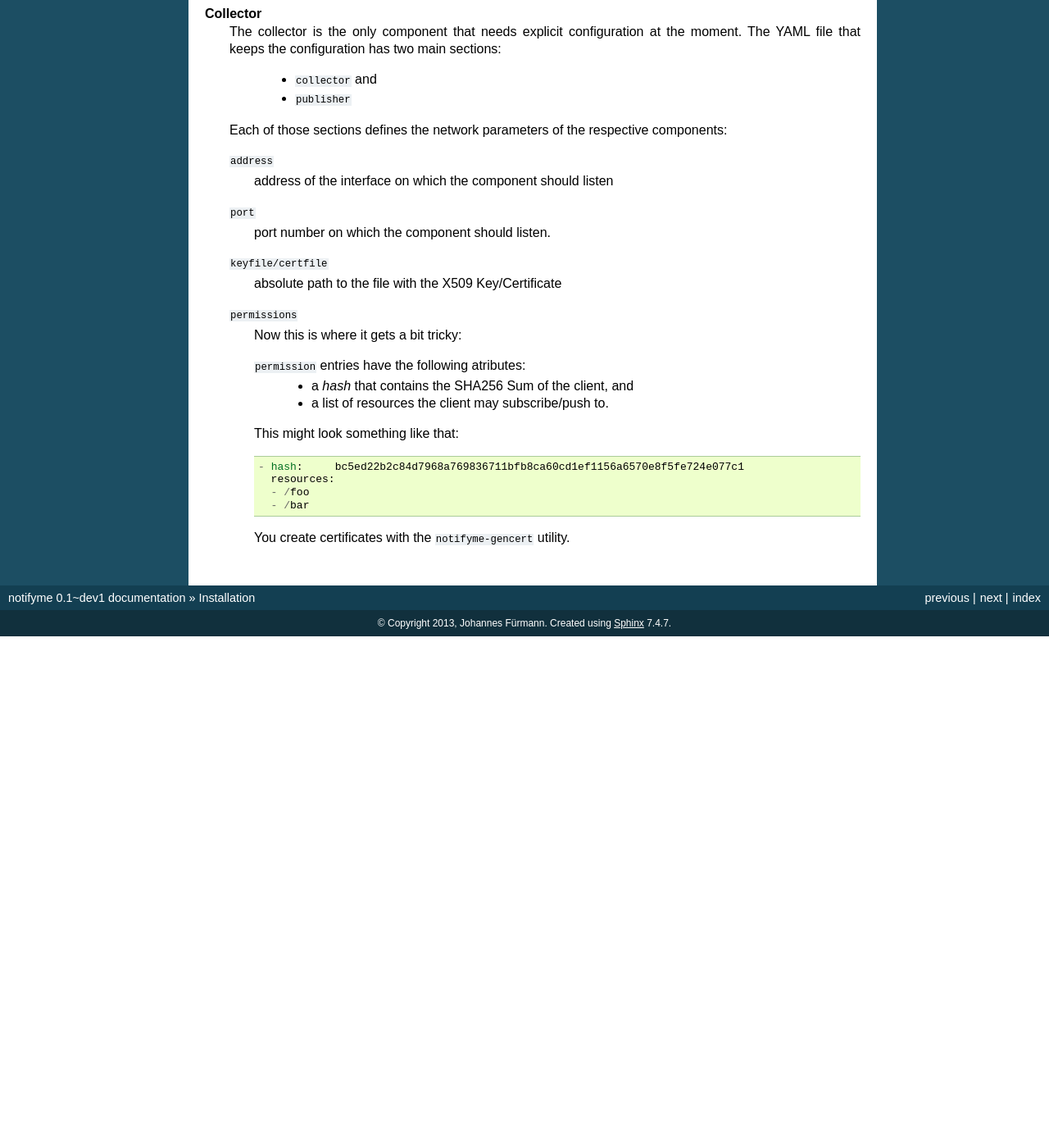
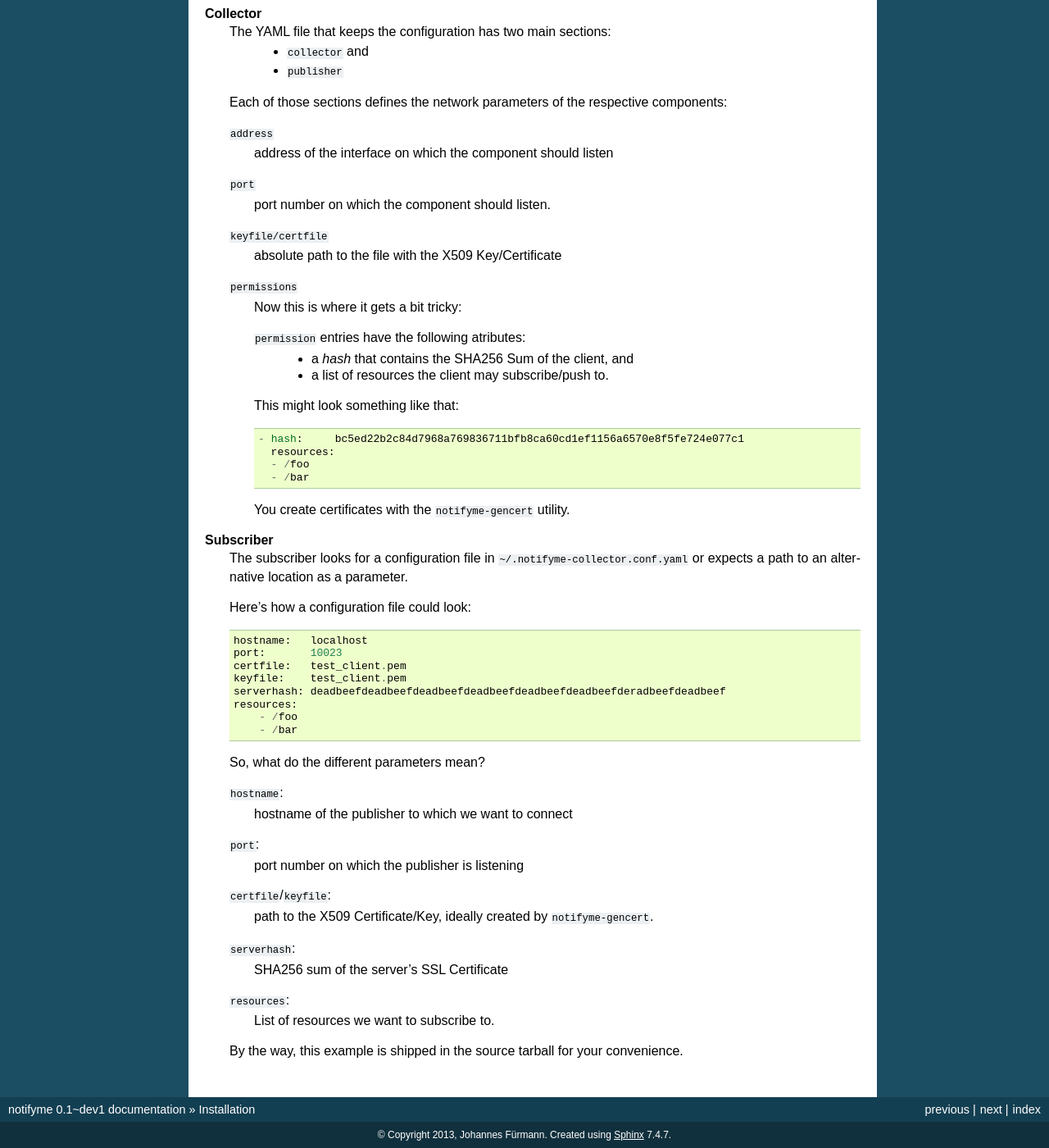
Before and after one commit to waaaaargh/notifyme, a Sphinx documentation site: the page built from doc/source/tutorial.rst, in a window 1280 px wide and 1400 px high, scrolled down 1041 px. Shown: the whole window at 82% size. Built offline with Sphinx 7.4.7, drawn with Linux system fonts in a browser that asks for light colours; before the commit the page ends 1817 px from its top, so only the background shows below that.

Commit message:
add some documentation for subscriber

```diff
--- a/doc/source/tutorial.rst
+++ b/doc/source/tutorial.rst
@@ -56,8 +56,6 @@ Configuration
 =============
 
 **Collector**
-  The collector is the only component that needs explicit configuration
-  at the moment.
   The YAML file that keeps the configuration has two main sections:
     * ``collector`` and
     * ``publisher``
@@ -89,3 +87,39 @@ Configuration
          - /bar
 
     You create certificates with the ``notifyme-gencert`` utility.
+
+**Subscriber**
+  The subscriber looks for a configuration file in
+  ``~/.notifyme-collector.conf.yaml`` or expects a path to an alternative
+  location as a parameter.
+
+  Here's how a configuration file could look::
+
+    hostname:   localhost
+    port:       10023
+    certfile:   test_client.pem
+    keyfile:    test_client.pem
+    serverhash: deadbeefdeadbeefdeadbeefdeadbeefdeadbeefdeadbeefderadbeefdeadbeef
+    resources:
+        - /foo
+        - /bar
+
+  So, what do the different parameters mean?
+
+  ``hostname``:
+    hostname of the publisher to which we want to connect
+
+  ``port``:
+    port number on which the publisher is listening
+
+  ``certfile``/``keyfile``:
+    path to the X509 Certificate/Key, ideally created by ``notifyme-gencert``.
+
+  ``serverhash``:
+    SHA256 sum of the server's SSL Certificate
+
+  ``resources``:
+    List of resources we want to subscribe to.
+
+  By the way, this example is shipped in the source tarball for your
+  convenience.
```
Also changed, not shown: doc/source/notifyme-subscriber.man.rst (added, +47 -0 lines).
